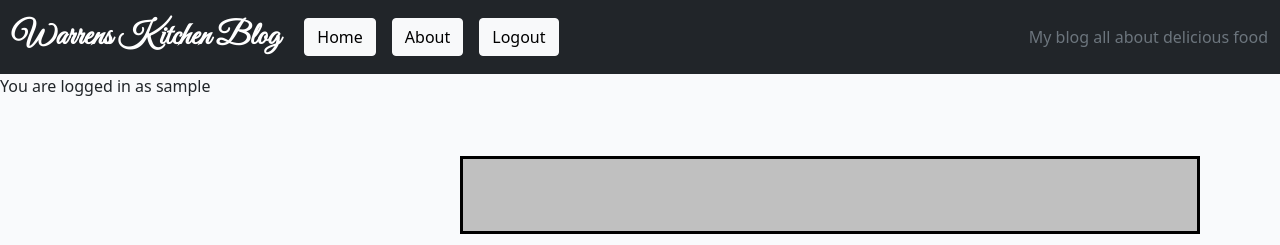
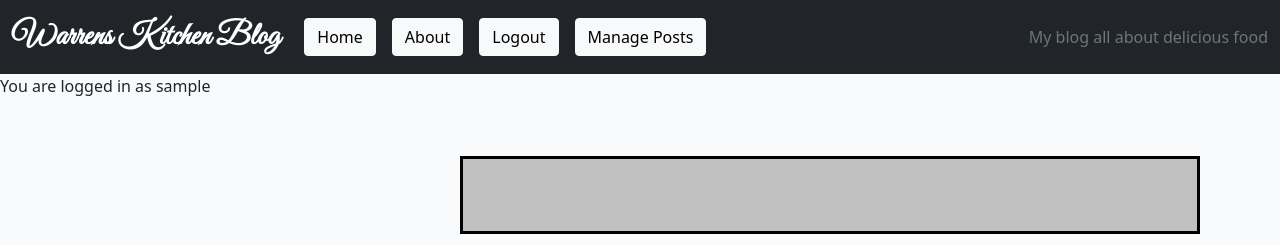
Before and after one commit to Wazza1999/Project-4-blog, a Django app: page /about/ in a window 1280 px wide. Shown: the top 245 px of the page. Run offline with Django 4.2, Linux system fonts and the light colour scheme; the visitor is signed in with stand-in values (Sample User, id 1); data that the repository does not hold is empty; some libraries are stand-ins or nearby versions.

Commit message:
added a manage post view

```diff
--- /dev/null
+++ b/blog/templates/blog/manage_posts.html
@@ -0,0 +1,4 @@
+{% extend base.html %}
+{% load static %}
+{% block content %}
+{% endblock %}
--- a/blog/urls.py
+++ b/blog/urls.py
@@ -1,6 +1,6 @@
 from . import views
 from django.urls import path
-from .views import CategoryPostsListView
+from .views import CategoryPostsListView, manage_posts
 
 
 urlpatterns = [
@@ -12,4 +12,5 @@ urlpatterns = [
          views.comment_edit, name='comment_edit'),
     path('<slug:slug>/delete_comment/<int:comment_id>',
          views.comment_delete, name='comment_delete'),
+    path('manage_posts/', manage_posts, name='manage_posts'),
 ]
--- a/templates/base.html
+++ b/templates/base.html
@@ -8,34 +8,44 @@
 <!DOCTYPE html>
 <html class="h-100" lang="en">
   <head>
-    <meta charset="UTF-8">
-    <meta name="viewport" content="width=device-width, initial-scale=1">
+    <meta charset="UTF-8" />
+    <meta name="viewport" content="width=device-width, initial-scale=1" />
 
     <!-- Google Fonts CSS -->
-    <link rel="preconnect" href="https://fonts.googleapis.com">
+    <link rel="preconnect" href="https://fonts.googleapis.com" />
     <link rel="preconnect" href="https://fonts.gstatic.com" />
-    <link href="https://fonts.googleapis.com/css2?family=Great+Vibes&display=swap" rel="stylesheet">
+    <link
+      href="https://fonts.googleapis.com/css2?family=Great+Vibes&display=swap"
+      rel="stylesheet"
+    />
     <link
       href="https://fonts.googleapis.com/css2?family=Lato:wght@300;700&display=swap"
-      rel="stylesheet">
+      rel="stylesheet"
+    />
 
     <!-- Font Awesome CSS -->
     <link
       rel="stylesheet"
-      href="https://cdnjs.cloudflare.com/ajax/libs/font-awesome/5.15.3/css/all.min.css">
+      href="https://cdnjs.cloudflare.com/ajax/libs/font-awesome/5.15.3/css/all.min.css"
+    />
 
     <!-- Bootstrap CSS -->
     <link
       href="https://cdn.jsdelivr.net/npm/bootstrap@5.0.1/dist/css/bootstrap.min.css"
       rel="stylesheet"
       integrity="sha384-+0n0xVW2eSR5OomGNYDnhzAbDsOXxcvSN1TPprVMTNDbiYZCxYbOOl7+AMvyTG2x"
-      crossorigin="anonymous">
+      crossorigin="anonymous"
+    />
 
     <!-- Custom CSS -->
-    <link rel="stylesheet" href="{% static 'css/style.css' %}">
+    <link rel="stylesheet" href="{% static 'css/style.css' %}" />
 
     <!-- Favicon -->
-    <link rel="icon" type="image/x-icon" href="{% static 'favicon/favicon.ico' %}">
+    <link
+      rel="icon"
+      type="image/x-icon"
+      href="{% static 'favicon/favicon.ico' %}"
+    />
     <title>Warrens Kitchen</title>
   </head>
 
@@ -52,20 +62,27 @@
           data-bs-target="#navbarText"
           aria-controls="navbarText"
           aria-expanded="false"
-          aria-label="Toggle navigation">
+          aria-label="Toggle navigation"
+        >
           <span class="navbar-toggler-icon"></span>
         </button>
         <div class="collapse navbar-collapse" id="navbarText">
           <ul class="navbar-nav me-auto mb-2 mb-lg-0">
             <li class="nav-item">
-              <a class="nav-link {% if request.path == home_url %}active{% endif %}" aria-current="page" href="{% url 'home' %}"><button type="button" class="btn btn-light">Home</button></a>
+              <a
+                class="nav-link {% if request.path == home_url %}active{% endif %}"
+                aria-current="page"
+                href="{% url 'home' %}"
+                ><button type="button" class="btn btn-light">Home</button></a
+              >
             </li>
             <li class="nav-item">
               <a
                 class="nav-link {% if request.path == about_url %}active{% endif %}"
                 aria-current="page"
                 href="{% url 'about' %}"
-                ><button type="button" class="btn btn-light">About</button></a>
+                ><button type="button" class="btn btn-light">About</button></a
+              >
             </li>
             {% if user.is_authenticated %}
             <li class="nav-item">
@@ -73,7 +90,18 @@
                 class="nav-link {% if request.path == logout_url %}active{% endif %}"
                 aria-current="page"
                 href="{% url 'account_logout' %}"
-                ><button type="button" class="btn btn-light">Logout</button></a>
+                ><button type="button" class="btn btn-light">Logout</button></a
+              >
+            </li>
+            <li class="nav-item">
+              <a
+                class="nav-link {% if request.path == manage_posts_url %}active{% endif %}"
+                aria-current="page"
+                href="{% url 'manage_posts' %}"
+                ><button type="button" class="btn btn-light">
+                  Manage Posts
+                </button></a
+              >
             </li>
             {% else %}
             <li class="nav-item">
@@ -81,14 +109,18 @@
                 class="nav-link {% if request.path == signup_url %}active{% endif %}"
                 aria-current="page"
                 href="{% url 'account_signup' %}"
-                ><button type="button" class="btn btn-light">Register</button></a>
+                ><button type="button" class="btn btn-light">
+                  Register
+                </button></a
+              >
             </li>
             <li class="nav-item">
               <a
                 class="nav-link {% if request.path == login_url %}active{% endif %}"
                 aria-current="page"
                 href="{% url 'account_login' %}"
-                ><button type="button" class="btn btn-light">Login</button></a>
+                ><button type="button" class="btn btn-light">Login</button></a
+              >
             </li>
             {% endif %}
           </ul>
@@ -99,17 +131,24 @@
       </div>
     </nav>
 
-
     <!-- displaying Django messages -->
     <div class="container" id="popupbox">
       <div class="row">
         <div class="col-md-8 offset-md-2" id="popup">
           {% for message in messages %}
-      <div class="alert {{ message.tags }} alert-dismissible
-        fade show" id="msg" role="alert">
+          <div
+            class="alert {{ message.tags }} alert-dismissible
+        fade show"
+            id="msg"
+            role="alert"
+          >
             {{ message | safe }}
-        <button type="button" class="btn-close"
-          data-bs-dismiss="alert" aria-label="Close"></button>
+            <button
+              type="button"
+              class="btn-close"
+              data-bs-dismiss="alert"
+              aria-label="Close"
+            ></button>
           </div>
           {% endfor %}
         </div>
@@ -120,8 +159,7 @@
       <p class="text-end-m-3">You are logged in as {{ user }}</p>
       {% else %}
       <p class="text-end-m-3">You are not logged in</p>
-      {% endif %}
-      {% block content %}
+      {% endif %} {% block content %}
       <!-- Content Goes here -->
       {% endblock content %}
     </main>
@@ -132,10 +170,19 @@
         {% block copyright %}Made by Code Instituters{% endblock copyright %}
       </p>
       <p class="m-0 text-center text-white">
-        Follow us: <a href="https://facebook.com" target="blank" rel="noopener noreferrer"><i class="fab fa-facebook-square ms-3"></i></a>
-        <a href="https://twitter.com" target="blank" rel="noopener noreferrer"><i class="fab fa-twitter-square ms-3"></i></a>
-        <a href="https://instagram.com" target="blank" rel="noopener noreferrer"><i class="fab fa-instagram-square ms-3"></i></a>
-        <a href="https://youtube.com" target="blank" rel="noopener noreferrer"><i class="fab fa-youtube-square ms-3"></i></a>
+        Follow us:
+        <a href="https://facebook.com" target="blank" rel="noopener noreferrer"
+          ><i class="fab fa-facebook-square ms-3"></i
+        ></a>
+        <a href="https://twitter.com" target="blank" rel="noopener noreferrer"
+          ><i class="fab fa-twitter-square ms-3"></i
+        ></a>
+        <a href="https://instagram.com" target="blank" rel="noopener noreferrer"
+          ><i class="fab fa-instagram-square ms-3"></i
+        ></a>
+        <a href="https://youtube.com" target="blank" rel="noopener noreferrer"
+          ><i class="fab fa-youtube-square ms-3"></i
+        ></a>
       </p>
     </footer>
 
@@ -145,7 +192,6 @@
       crossorigin="anonymous"
     ></script>
 
-      {% block extras %}
-      {% endblock %}
+    {% block extras %} {% endblock %}
   </body>
 </html>
```
Also changed, not shown: blog/forms.py (+9 -1 lines), blog/views.py (+24 -2 lines). Lines whose indentation alone changed are shown as unchanged.
